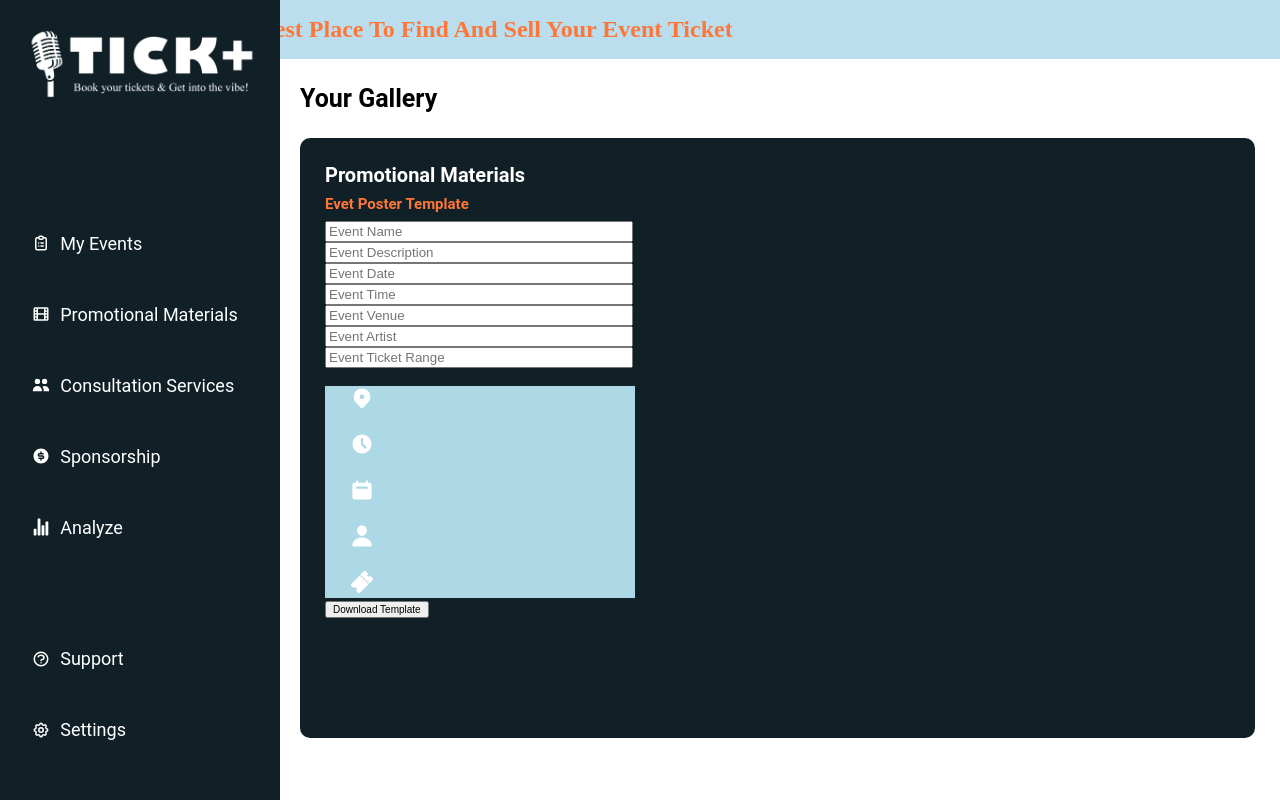
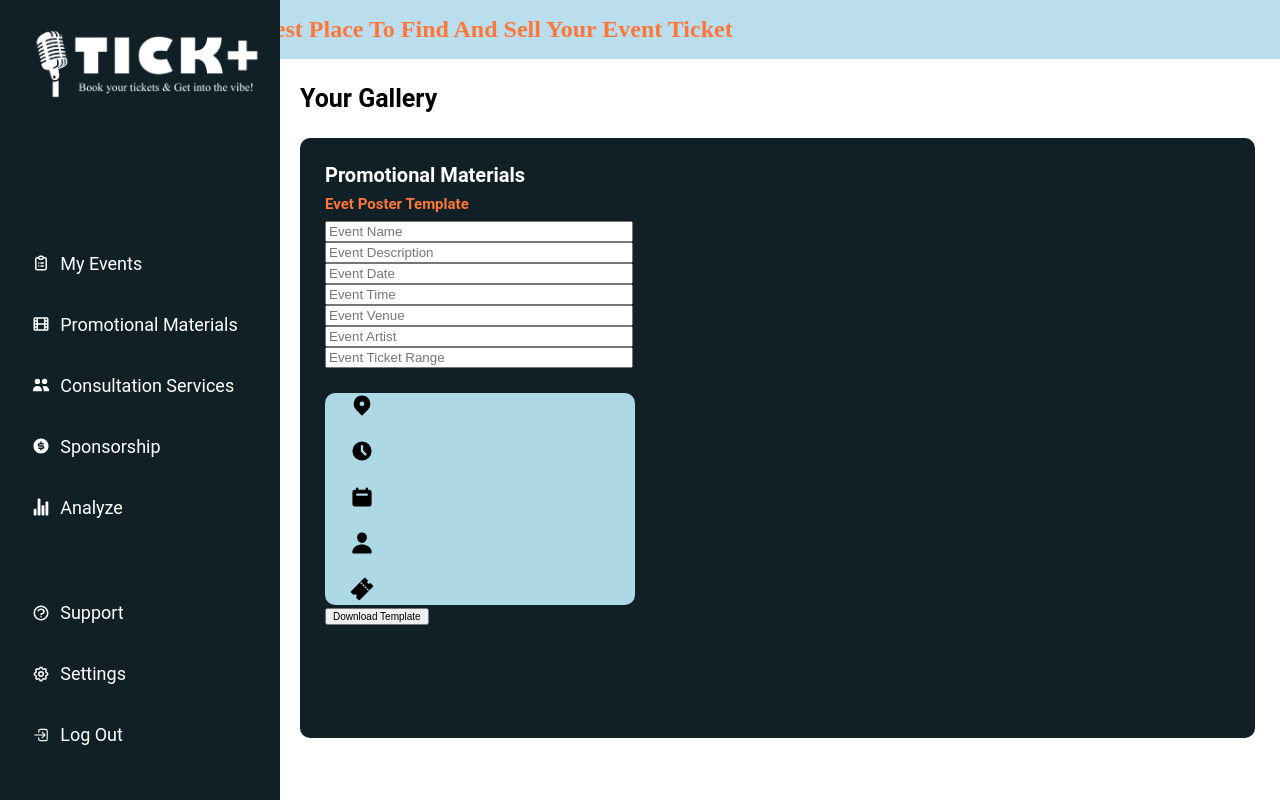
Before and after one commit to Tickplus-Online-Ticketing-Market/Tickplus-Frontend, a React (Create React App) app: page /events/promo in a window 1280 px wide. Built offline with nearby package versions, Linux system fonts and the light colour scheme; some icons are missing; a web font is replaced by a local one.

Commit message:
Final completion

```diff
--- a/src/Components/EventLaunching/Promotional/Template.jsx
+++ b/src/Components/EventLaunching/Promotional/Template.jsx
@@ -132,33 +132,36 @@ function Template() {
             />
           </div>
 
-          <div className="flex items-center p-2 rounded-xl h-[30rem] mb-4" style={{ backgroundColor: '#ADD8E6', width: '310px' }}>
 
-          <p style={{ fontSize: '16px', marginTop: '18px', color: 'white', marginLeft: '150px' }}>
+
+
+          <div className="flex items-center p-2 rounded-xl h-[30rem] mb-4" style={{ backgroundColor: '#ADD8E6', width: '310px' ,borderRadius:'10px'}}>
+         <p>  </p>
+          <p style={{ fontSize: '16px', marginTop: '25px', color: 'Blue', marginLeft: '130px' }}>
            {eventName}
            </p>
 
-          <p className="text-white mb-4" style={{ fontSize: '14px'  , color: 'white'}}>
+          <p className="text-white mb-4" style={{ fontSize: '14px'  , color: 'Black',marginLeft: '10px'}}>
             {eventDescription}
           </p>
 
-            <p style={{ fontSize: '16px', marginTop: '18px', color: 'white', marginLeft: '25px' }}>
+            <p style={{ fontSize: '16px', marginTop: '18px', color: 'black', marginLeft: '25px' }}>
               <HiLocationMarker size={24} className="mr-2" />
               {eventVenue}
             </p>
-            <p style={{ fontSize: '16px', marginTop: '18px', color: 'white', marginLeft: '25px' }}>
+            <p style={{ fontSize: '16px', marginTop: '18px', color: 'black', marginLeft: '25px' }}>
               <HiClock size={24} className="mr-2" />
               {eventTime}
             </p>
-            <p style={{ fontSize: '16px', marginTop: '18px', color: 'white', marginLeft: '25px' }}>
+            <p style={{ fontSize: '16px', marginTop: '18px', color: 'black', marginLeft: '25px' }}>
               <HiCalendar size={24} className="mr-2" />
               {eventDate}
             </p>
-            <p style={{ fontSize: '16px', marginTop: '18px', color: 'white', marginLeft: '25px' }}>
+            <p style={{ fontSize: '16px', marginTop: '18px', color: 'black', marginLeft: '25px' }}>
               <IoPerson size={24} className="mr-2" />
               {eventArtist}
             </p>
-            <p style={{ fontSize: '16px', marginTop: '18px', color: 'white', marginLeft: '25px' }}>
+            <p style={{ fontSize: '16px', marginTop: '18px', color: 'black', marginLeft: '25px' }}>
               <IoTicket size={24} className="mr-2" />
               {eventTicketRange}
             </p>
--- a/src/Components/EventLaunching/SideBar/Sidebar.js
+++ b/src/Components/EventLaunching/SideBar/Sidebar.js
@@ -10,6 +10,7 @@ import {
   HiOutlineQuestionMarkCircle,
   HiOutlineCog,
 } from "react-icons/hi";
+import { IoLogInOutline } from "react-icons/io5";
 
 import Logo from "./img/logo.png";
 const Sidebar = ({ children }) => {
@@ -57,6 +58,7 @@ const Sidebar = ({ children }) => {
                 <IoStatsChart />
                 Analyze
               </p>
+
               <div className="botmcon">
                 <p className="nav_item">
                   <HiOutlineQuestionMarkCircle />
@@ -66,6 +68,11 @@ const Sidebar = ({ children }) => {
                   <HiOutlineCog />
                   Settings
                 </p>
+                 <p className="nav_item">
+                  <IoLogInOutline/>
+                  Log Out
+                </p>
+
               </div>
             </div>
           </div>
--- a/src/Components/EventLaunching/SideBar/sidebar.css
+++ b/src/Components/EventLaunching/SideBar/sidebar.css
@@ -39,7 +39,7 @@
   gap: 10px;
   align-items: center;
   margin-bottom: 30px;
-  padding: 10px;
+  padding: 5px;
 }
 .nav_item:hover {
   color: #ff7738;
```
